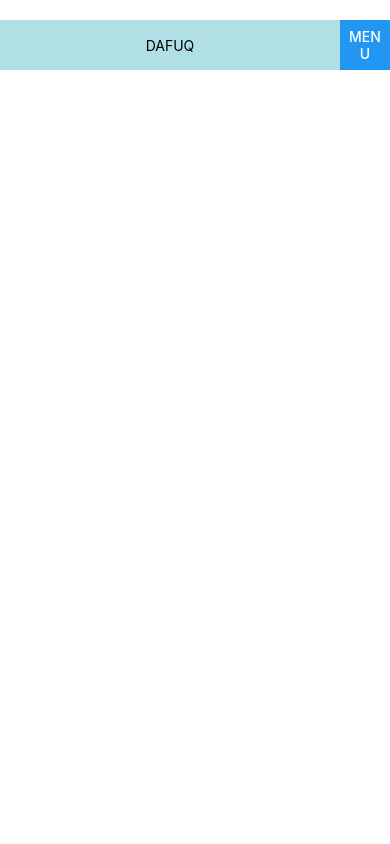
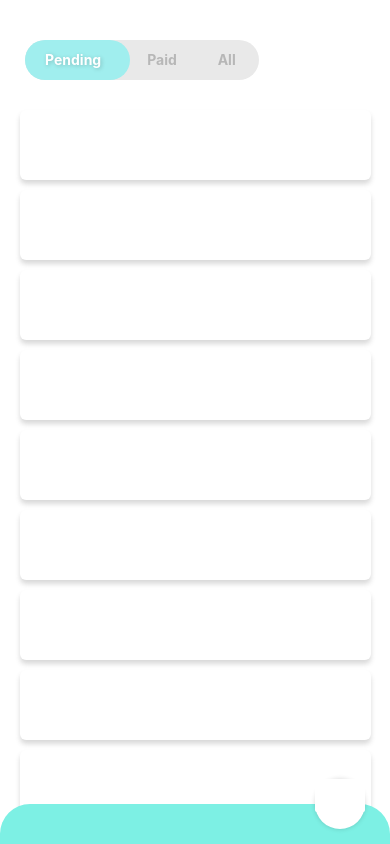
Before and after one commit to masonwongcs/dafuq-bill, a React Native app: screen / in a window 390 px wide. Built offline with nearby package versions, Linux system fonts and the light colour scheme.

Commit message:
Styles update

```diff
--- /dev/null
+++ b/src/components/Public/Content/index.tsx
@@ -0,0 +1,65 @@
+import * as React from 'react'
+import { ScrollView, Button, Text, View, StyleSheet } from 'react-native'
+import { toggleSidebar } from '../../../actions/App'
+import { dispatch } from '../../../store/index'
+
+interface HeaderProps {}
+
+const styles = StyleSheet.create({
+  container: {
+    position: 'absolute',
+    height: '100%',
+    width: '100%'
+  },
+  item: {
+    width: '90%',
+    height: 70,
+    borderRadius: 6,
+    backgroundColor: '#fff',
+    shadowColor: '#424242',
+    marginLeft: 'auto',
+    marginRight: 'auto',
+    marginBottom: 10,
+    shadowOffset: {
+      width: 0,
+      height: 4
+    },
+    shadowRadius: 5,
+    shadowOpacity: 0.2
+  }
+})
+
+class Content extends React.Component<HeaderProps> {
+  render() {
+    return (
+      <ScrollView style={styles.container} showsVerticalScrollIndicator={false}>
+        <View
+          style={[
+            styles.item,
+            {
+              marginTop: 90
+            }
+          ]}
+        />
+        <View style={styles.item} />
+        <View style={styles.item} />
+        <View style={styles.item} />
+        <View style={styles.item} />
+        <View style={styles.item} />
+        <View style={styles.item} />
+        <View style={styles.item} />
+        <View style={styles.item} />
+        <View
+          style={[
+            styles.item,
+            {
+              marginBottom: 80
+            }
+          ]}
+        />
+      </ScrollView>
+    )
+  }
+}
+
+export default Content
--- /dev/null
+++ b/src/components/Public/Footer/index.tsx
@@ -0,0 +1,101 @@
+import * as React from 'react'
+import { ScrollView, Button, Text, View, StyleSheet, Animated } from 'react-native'
+import { toggleSidebar } from '../../../actions/App'
+import { dispatch } from '../../../store/index'
+import { IReducers } from '../../../reducers'
+import { connect } from 'react-redux'
+
+interface ConnectedProps {
+  showSidebar: boolean
+}
+interface FooterProps extends ConnectedProps {}
+
+interface SidebarState {
+  fadeAnim: Animated.AnimatedValue
+}
+const styles = StyleSheet.create({
+  container: {
+    marginTop: 'auto',
+    position: 'relative',
+    bottom: 0,
+    left: 0,
+    right: 0,
+    height: 40,
+    flex: 1,
+    backgroundColor: '#7DF0E4',
+    alignItems: 'center',
+    justifyContent: 'center',
+    borderTopLeftRadius: 30,
+    borderTopRightRadius: 30,
+    zIndex: 2
+  },
+  button: {
+    borderRadius: 100,
+    width: 50,
+    height: 50,
+    position: 'absolute',
+    right: 25,
+    top: -25,
+    backgroundColor: '#fff',
+    shadowColor: 'rgba(0,0,0,0.2)',
+    shadowOpacity: 0.8,
+    shadowRadius: 5
+  }
+})
+
+class Content extends React.Component<FooterProps> {
+  readonly state = {
+    fadeAnim: new Animated.Value(40),
+    footerActive: false
+  }
+  onClickMenuButton = () => {
+    dispatch(toggleSidebar())
+    this.setState({
+      footerActive: !this.state.footerActive
+    })
+  }
+
+  componentDidUpdate({ showSidebar: prevShowSidebar }: FooterProps) {
+    const { showSidebar } = this.props
+    if (prevShowSidebar !== showSidebar) {
+      if (showSidebar) {
+        Animated.spring(this.state.fadeAnim, {
+          toValue: 600,
+          friction: 30
+        }).start()
+      } else {
+        Animated.spring(this.state.fadeAnim, {
+          toValue: 40,
+          friction: 30
+        }).start()
+      }
+    }
+  }
+  render() {
+    const { fadeAnim, footerActive } = this.state
+    return (
+      <Animated.View
+        style={{
+          position: 'absolute',
+          bottom: 0,
+          left: 0,
+          right: 0,
+          height: fadeAnim,
+          backgroundColor: '#7DF0E4',
+          borderTopLeftRadius: 30,
+          borderTopRightRadius: 30
+        }}>
+        <View>
+          <View style={styles.button}>
+            <Button title="Add" color="#fff" onPress={this.onClickMenuButton} />
+          </View>
+        </View>
+      </Animated.View>
+    )
+  }
+}
+
+const mapStateToProps = ({ App: { showSidebar } }: IReducers) => ({
+  showSidebar
+})
+export default connect<ConnectedProps>(mapStateToProps)(Content)
--- a/src/components/Public/Header/index.tsx
+++ b/src/components/Public/Header/index.tsx
@@ -1,30 +1,92 @@
 import * as React from 'react'
-import { Button, Text, View } from 'react-native'
+import { StyleSheet, View, Text } from 'react-native'
 import { toggleSidebar } from '../../../actions/App'
 import { dispatch } from '../../../store/index'
 
 interface HeaderProps {}
 
+const styles = StyleSheet.create({
+  container: {
+    top: 20,
+    position: 'absolute',
+    borderRadius: 100,
+    left: 25,
+    right: 0,
+    height: 40,
+    width: '60%',
+    flex: 1,
+    flexDirection: 'row',
+    backgroundColor: '#E9E9E9',
+    alignItems: 'center',
+    justifyContent: 'center',
+    zIndex: 1
+  },
+  active: {
+    backgroundColor: '#A0EEEE',
+    borderRadius: 100,
+    elevation: 1,
+    flex: 1,
+    width: '33%',
+    height: '100%',
+    alignItems: 'center',
+    justifyContent: 'center',
+    paddingLeft: 20,
+    paddingRight: 20
+  },
+  inactive: {
+    flex: 1,
+    width: '33%',
+    height: '100%',
+    alignItems: 'center',
+    justifyContent: 'center'
+  },
+  button: {
+    borderRadius: 100,
+    width: 50,
+    height: 50,
+    position: 'absolute',
+    right: 25,
+    top: -25,
+    backgroundColor: '#fff',
+    shadowColor: 'rgba(0,0,0,0.2)',
+    shadowOpacity: 0.8,
+    shadowRadius: 5
+  },
+  activeText: {
+    flex: 1,
+    width: '100%',
+    lineHeight: 40,
+    color: '#fff',
+    fontWeight: 'bold',
+    textShadowColor: 'rgba(0, 0, 0, 0.2)',
+    textShadowOffset: { width: 1, height: 1 },
+    textShadowRadius: 4
+  },
+  text: {
+    flex: 1,
+    lineHeight: 40,
+    color: '#B7B7B7',
+    textShadowRadius: 1,
+    fontWeight: 'bold'
+  }
+})
+
 class Header extends React.Component<HeaderProps> {
   onClickMenuButton = () => {
     dispatch(toggleSidebar())
   }
+
   render() {
     return (
-      <View style={{ flex: 1, flexDirection: 'row' }}>
-        <View
-          style={{
-            width: 50,
-            height: 50,
-            backgroundColor: 'powderblue',
-            flexGrow: 1,
-            alignItems: 'center',
-            justifyContent: 'center'
-          }}>
-          <Text>DAFUQ</Text>
+      <View style={styles.container}>
+        <View style={styles.active}>
+          <Text style={styles.activeText}>Pending</Text>
         </View>
-        <View style={{ width: 50, height: 50, backgroundColor: 'steelblue' }}>
-          <Button onPress={this.onClickMenuButton} title="Menu" />
+        <View style={styles.inactive}>
+          <Text style={styles.text}>Paid</Text>
+        </View>
+        <View style={styles.inactive}>
+          <Text style={styles.text}>All</Text>
         </View>
       </View>
     )
--- a/src/index.tsx
+++ b/src/index.tsx
@@ -4,6 +4,8 @@ import { history, store } from './store'
 import { Animated, FlatList, StyleSheet, Text, View } from 'react-native'
 import Header from './components/Public/Header'
 import Sidebar from './components/Public/Sidebar'
+import Content from './components/Public/Content'
+import Footer from './components/Public/Footer'
 import { ConnectedRouter } from 'connected-react-router'
 
 interface AppProps {}
@@ -46,7 +48,9 @@ export default class App extends React.Component<AppProps, AppState> {
         <ConnectedRouter history={history}>
           <View style={{ flex: 1, marginTop: 20 }}>
             <Header />
-            <Sidebar />
+            {/*<Sidebar />*/}
+            <Content />
+            <Footer />
           </View>
         </ConnectedRouter>
       </Provider>
```
